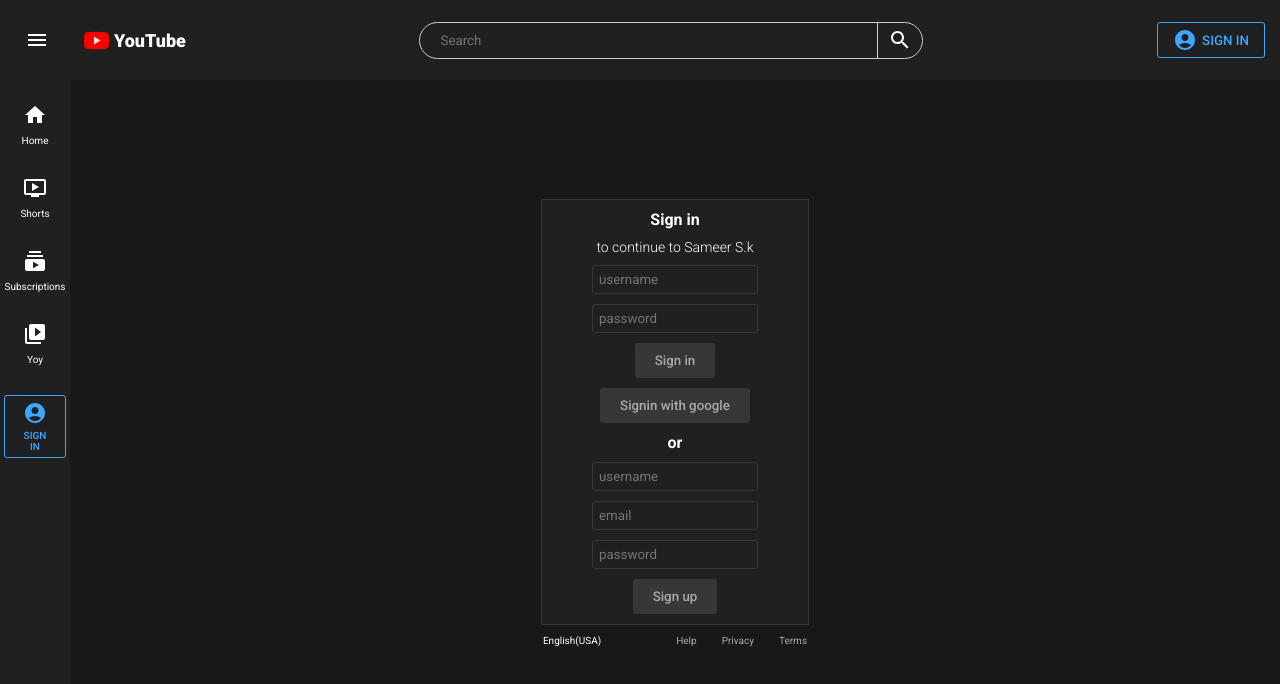
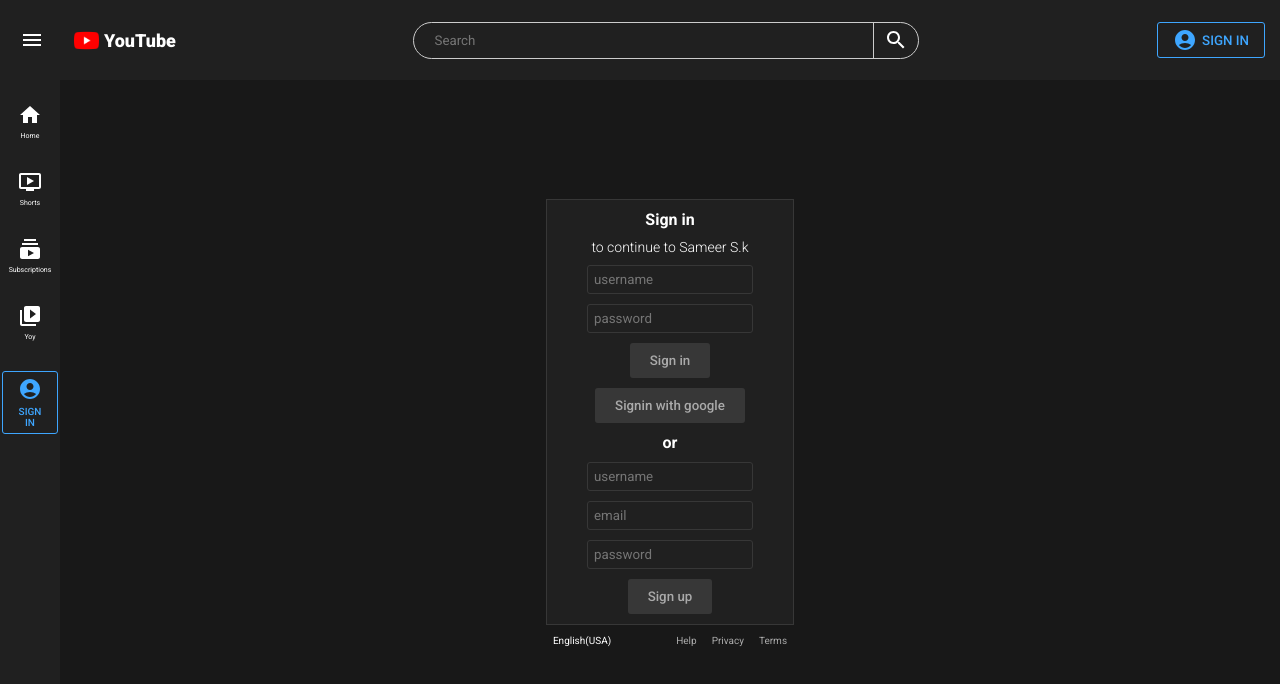
Before and after one commit to Hahosameer/video-app-frontend, a React (Vite) app: page /signin in a window 1280 px wide. Shown: the top 684 px of the page. Built offline with nearby package versions, Linux system fonts and the light colour scheme.

Commit message:
changes 1 more

```diff
--- a/src/Pages/signin/Signin.jsx
+++ b/src/Pages/signin/Signin.jsx
@@ -28,7 +28,7 @@
   background-color: ${({ theme }) => theme.bgLighter};
   border: 1px solid ${({ theme }) => theme.soft};
   gap: 10px;
-  padding: 10px 50px;
+  padding: 10px 40px;
 
   @media screen and (max-width: 347px) {
     // Adjust width for screens less than or equal to 768px
@@ -73,7 +73,7 @@
   color: ${({ theme }) => theme.textSoft};
 `;
 const Link = styled.span`
-  margin-left: 25px;
+  margin-left: 15px;
 `;
 function SignIn() {
   const [name, setName] = useState();
--- a/src/components/Menu.jsx
+++ b/src/components/Menu.jsx
@@ -24,10 +24,12 @@
 
 const Container = styled.div`
   background-color: ${({theme}) =>theme.bgLighter};
-  width: 70px;
-  height: 90vh;
+  width: 60px;
+
+  height: 10vh;
+
   color: ${({theme}) =>theme.text};
-  font-size: 14px;
+  font-size: 10px;
   position: sticky;
   height: 90vh;
 top: 10vh;
@@ -43,18 +45,18 @@
   display: flex;
   flex-direction: column;
   align-items: center;
-  gap: 8px;
+  gap: 5px;
   padding: 5px;
   cursor: pointer;
   margin-bottom: 20px;
-font-size: 10px;
+font-size: 7px;
 &:hover{
 background-color: ${({theme}) =>theme.soft};
 }
 
 `;
 const Button = styled.button`
-  padding: 5px 18px;
+  padding: 5px 15px;
   background-color: transparent;
   border: 1px solid #3ea6ff;
    color: #3ea6ff;
@@ -78,22 +80,22 @@
       <Wrapper className="Wrapper">
       <Link to="/" style={{textDecoration: "none", color: "inherit"}}>
         <Item className="item">
-          <HomeIcon />
+          <HomeIcon className="itemIcon" />
           Home
         </Item>
     </Link>
         <Item className="item">
-          <OndemandVideoIcon />
+          <OndemandVideoIcon className="itemIcon" />
           Shorts
         </Item>
         <Link to="/subscriptions" style={{textDecoration: "none", color: "inherit"}}>
         <Item className="item">
-          <SubscribeIcon />
+          <SubscribeIcon className="itemIcon" />
           Subscriptions
         </Item>
         </Link>
         <Item className="item">
-          <VideoLibraryIcon />
+          <VideoLibraryIcon className="itemIcon" />
           Yoy
         </Item>
         <Item>
--- a/src/components/Navbar.jsx
+++ b/src/components/Navbar.jsx
@@ -25,13 +25,13 @@
   top: 0;
   z-index: 9;
   padding-right: 15px;
-  padding-left: 5px;
+  /* padding-left: -15px; */
 `;
 
 const Logomain = styled.div`
   display: flex;
   align-items: center;
-  gap: 5px;
+  /* gap: 5px; */
   /* padding: 18px; */
   font-weight: 900;
   font-size: 18px;
```
